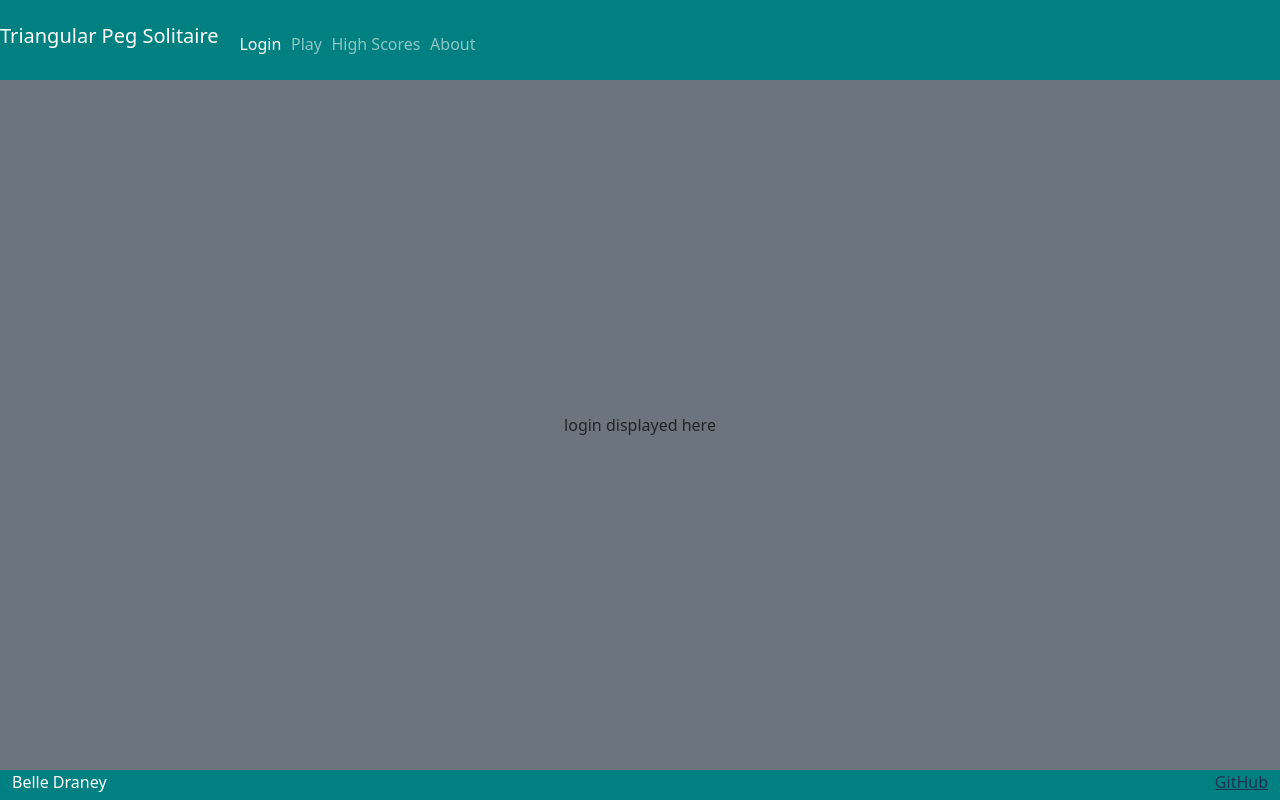
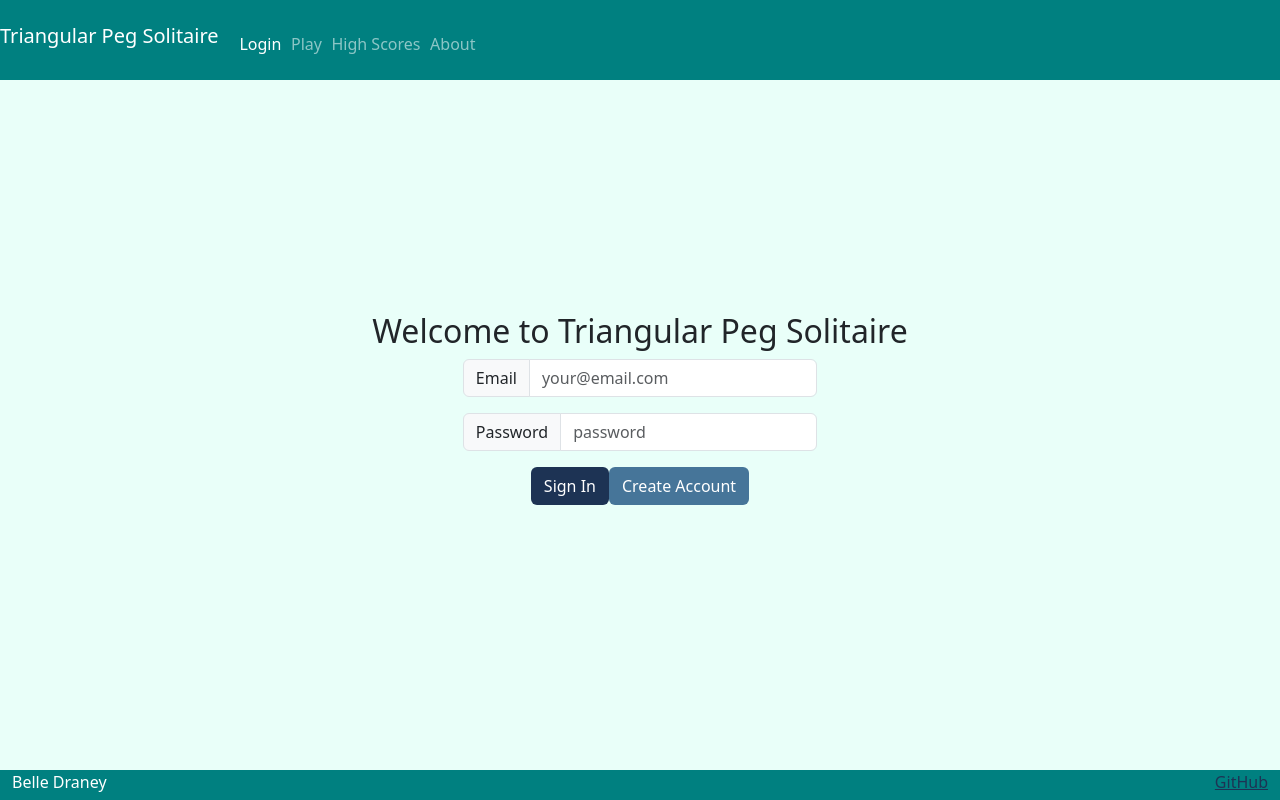
Before and after one commit to adraney0/CS260startup, a React (Vite) app: page / in a window 1280 px wide. Built offline with nearby package versions, Linux system fonts and the light colour scheme.

Commit message:
convert login to component

```diff
--- a/src/login/login.jsx
+++ b/src/login/login.jsx
@@ -2,8 +2,21 @@ import React from 'react';
 
 export function Login() {
   return (
-    <main className='container-fluid bg-secondary text-center'>
-      <div>login displayed here</div>
+    <main className = "container-fluid bg-second text-center">
+        <h2>Welcome to Triangular Peg Solitaire</h2>
+        <form method = "get" action = "play.html">
+            <div className = "input-group mb-3">
+                <span className = "input-group-text">Email</span>
+                <input className = "form-control" type = "email" placeholder = "your@email.com" />
+            </div>
+            <div class = "input-group mb-3">
+                <span className = "input-group-text">Password</span>
+                <input className = "form-control" type = "password" placeholder = "password" />
+            </div>
+            <button type = "submit" className = "btn btn-main">Sign In</button>
+            <button type = "submit" className = "btn btn-second">Create Account</button>
+        </form>
+        <hr />
     </main>
   );
 }
```
